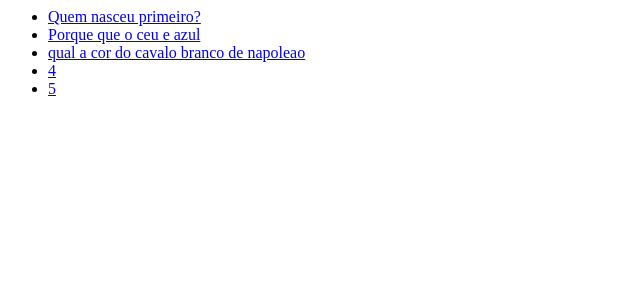
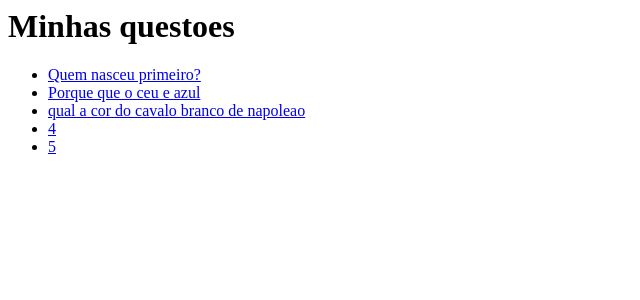
Before and after one commit to ElenMarissa/oladjango23a, a Django app: page /enquete/ in a window 1280 px wide. Shown: the top 300 px of the page, without its empty margins (0-640 px from the left). Run offline with Django 4.2, Linux system fonts and the light colour scheme; data comes from the database, SQL or seed files in the repository.

Commit message:
erro
erro

```diff
--- a/itapira/enquete/templates/enquete/index.html
+++ b/itapira/enquete/templates/enquete/index.html
@@ -1,9 +1,24 @@
+<h1>Minhas questoes</h1>
+{# isso é um comentário de templete de Django #}
+{# {% %} serve para executar códigos como if e for dentro do templete #}
+{# {{ }} serve para inserir o valor da variável dentro do templete #}
+{# verifica se a variável ultimas_questoes tem conteúdo #}
+
 {% if ultimas_questoes %}
     <ul>
+    {# faz um for sobre as questoes dentro da variavel #}
     {% for questoes in ultimas_questoes %}
-        <li><a href="/enquete/{{ questoes.id }}/">{{ questoes.pergunta }}</a></li>
+        <li>
+            {# retorna o idda questao {{ questoes.id }} #}
+            <a href="/enquete/{{ questoes.id }}/">
+                {# retorna a pergunta da questao {{ questoes.pergunta }} #}
+                {{ questoes.pergunta }}
+            </a>
+        </li>
+    {# finaliza o bloco for #}
     {% endfor %}
     </ul>
+{# se a variavel ultimas_questoes for vazia #}
 {% else %}
     <p>Nao tem questoes salvas</p>
 {% endif %}
--- a/itapira/enquete/views.py
+++ b/itapira/enquete/views.py
@@ -1,27 +1,33 @@
 from django.shortcuts import render
 from django.http import HttpResponse
+from django.http import Http404
 from .models import Questao
 
 # Create your views here.
 
-# explicar isso semana que vem
 def index(request):
+    # selecionar na tabela questoes ultimos  5 objetos cadastrados
     ultimas_questoes = Questao.objects.order_by("data")[:5]
-    # saida = ",".join([q.pergunta for q in ultimas_questoes])
-    # saida = ""
-    # for q in ultimas_questoes:
-    #     linha = f"<p>{q.pergunta}</p>"
-    #     saida = saida + linha
+    # criamos um dicionario em python
+    # (semelhante aos arrays associativos do php)
+    # (ou aos arrays objetos literais do javascript)
+    # (onde passamos essa variavel paraser utilizada no templete)
     context = {'ultimas_questoes': ultimas_questoes}
     return render(request, 'enquete/index.html', context)
-
+    # retornar a função render, passando como argumentos
+    # a requisição, otemplete queserá utilizado
+    # e as variáveis de contextoque serão utilizadas dentro do templete
 
 def caneta(request):
     return HttpResponse("<h1>Caneta Azul, Azul caneta...</h1>")
 
 
 def detalhe(request, questao_id):
-    return HttpResponse("Voce esta olhando a questao %s." % questao_id)
+    try:
+        question = Questao.objects.get(pk=questao_id)
+    except Questao.DoesNotExist:
+        raise Http404("Questão não existe")
+    return render(repeat)
 
 
 def resultados(request, questao_id):
```
